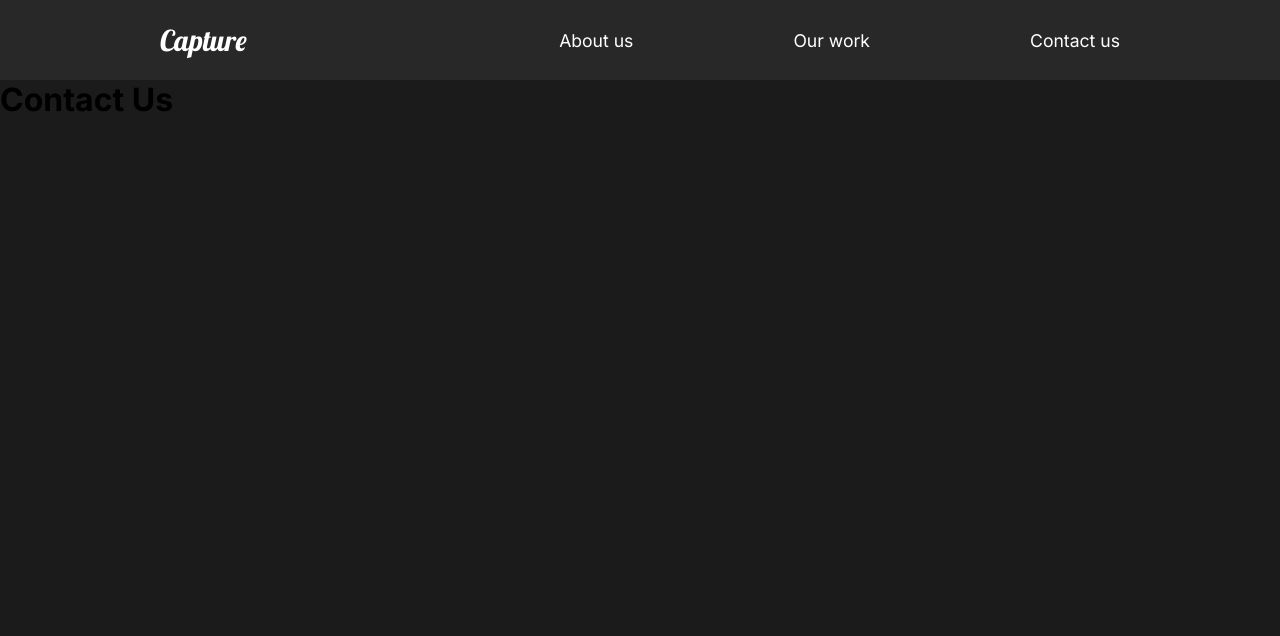
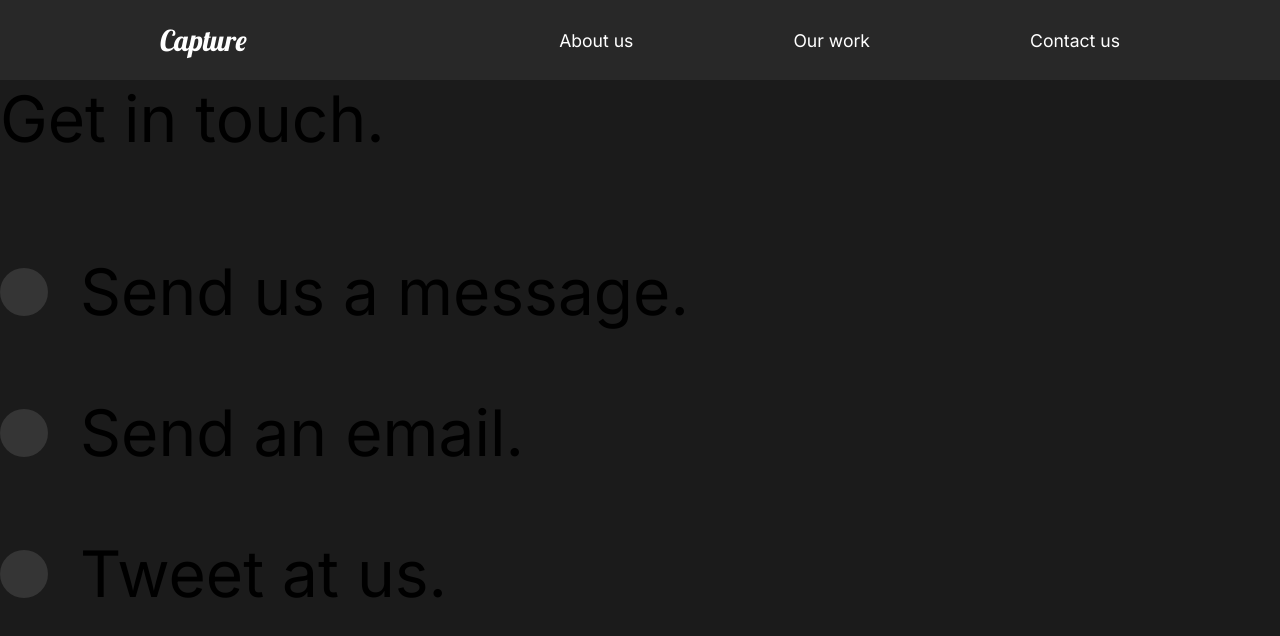
Before and after one commit to ThomasYttri/react-website, a React (Create React App) app: page /contact in a window 1280 px wide. Shown: the top 636 px of the page. Built offline with nearby package versions, Linux system fonts and the light colour scheme.

Commit message:
Added content to Contact page

```diff
--- a/src/pages/ContactUs.js
+++ b/src/pages/ContactUs.js
@@ -1,13 +1,69 @@
 //Animation
 import {motion} from "framer-motion";
-import {pageAnimation} from "../animation";
+import {pageAnimation, titleAnim} from "../animation";
+import styled from "styled-components";
 
 const ContactUs = () => {
     return(
         <motion.div variants={pageAnimation} initial="hidden" animate="show" exit="exit">
-            <h1>Contact Us</h1>
+            <Title>
+                <Hide>
+                    <motion.h2 variants={titleAnim}>
+                        Get in touch.
+                    </motion.h2>
+                </Hide>
+            </Title>
+            <div>
+                <Hide>
+                <Social variants={titleAnim}>
+                    <Circle/>
+                    <h2>Send us a message.</h2>
+                </Social>
+                </Hide>
+                <Hide>
+                <Social variants={titleAnim}>
+                    <Circle/>
+                    <h2>Send an email.</h2>
+                </Social>
+                </Hide>
+                <Hide>
+                <Social variants={titleAnim}>
+                    <Circle/>
+                    <h2>Tweet at us.</h2>
+                </Social>
+                </Hide>
+            </div>
         </motion.div>
     )
 }
 
+const ContactStyle = styled(motion.div)`
+    padding: 5rem 10rem;
+    color: #353535;
+    min-height: 90vh;
+`;
+
+const Title = styled.div`
+    margin-bottom: 4rem;
+    color: black;
+`;
+
+const Hide = styled.div`
+    overflow: hidden;
+`;
+
+const Circle = styled.div`
+    border-radius: 50%;
+    width: 3rem;
+    height: 3rem;
+    background-color: #353535;
+`
+
+const Social = styled(motion.div)`
+    display: flex;
+    align-items: center;
+    h2 {
+        margin: 2rem;
+    }
+`
 export default ContactUs;
```
